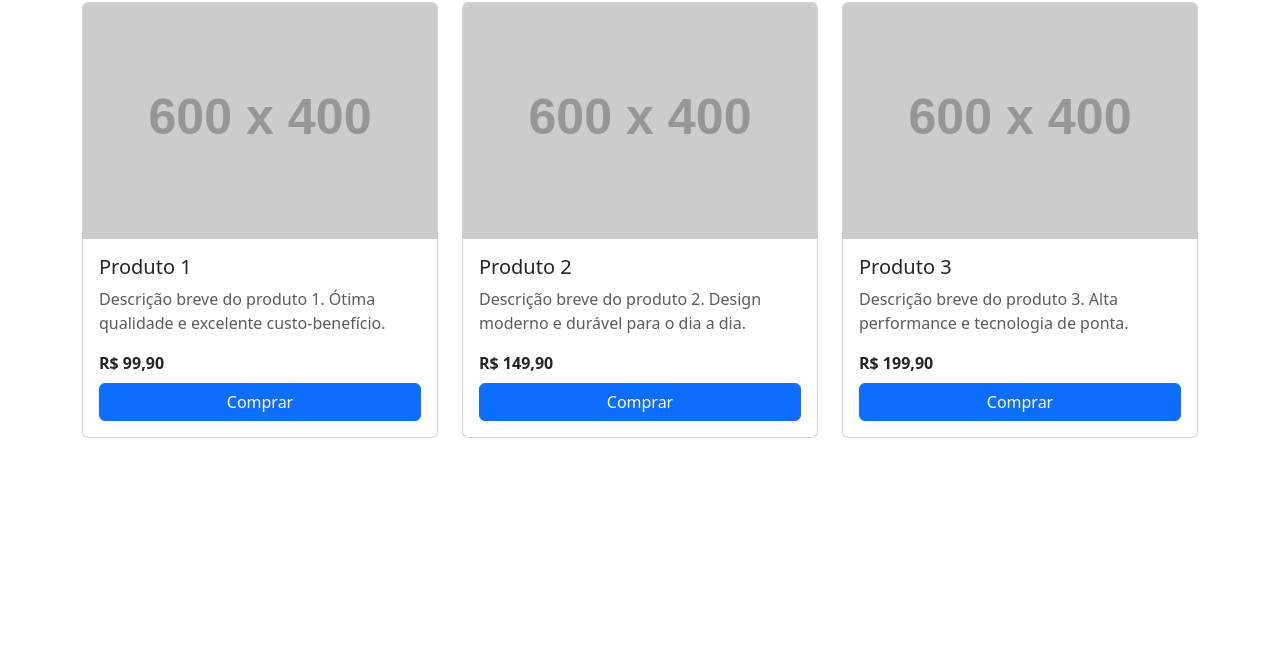
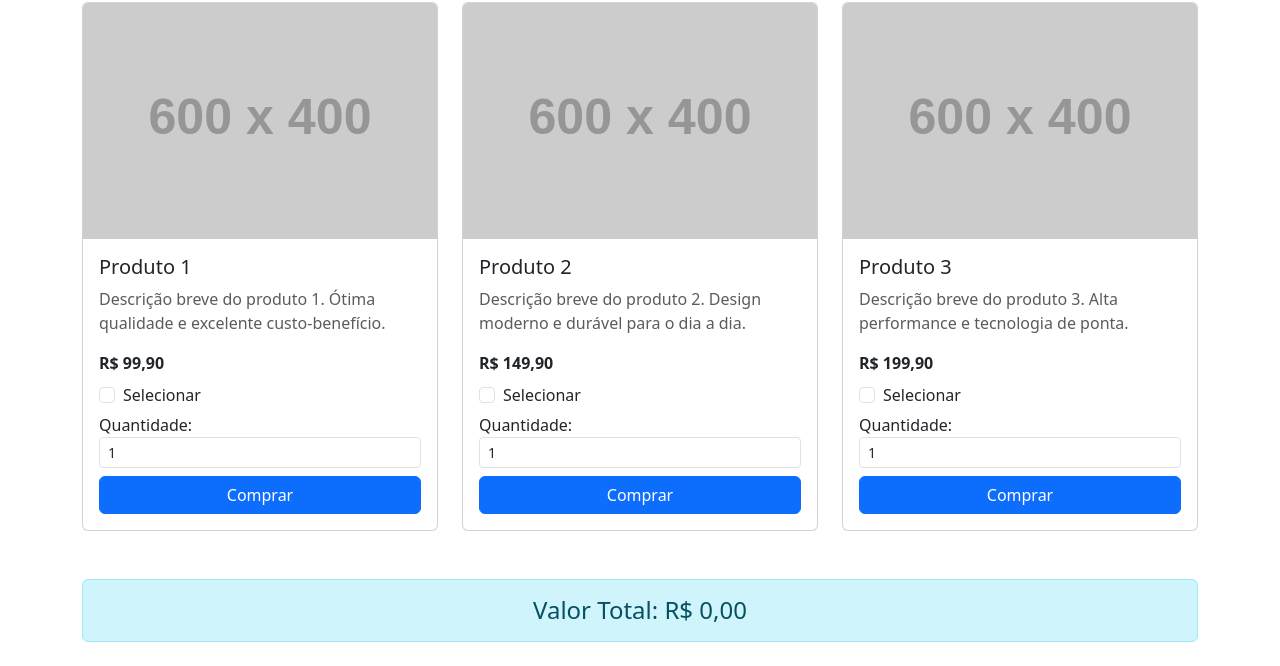
Before and after one commit to luiszampieron/senac-git-merge-example, a plain HTML site: page produtos.html in a window 1280 px wide. Shown: the part 174-840 px from the top of the page. Before the commit the page ends 800 px from the top, so only its background shows below. Drawn offline with nearby package versions, Linux system fonts and the light colour scheme; placeholder pictures from the web are drawn by us.

Commit message:
feat: atualiza layout de produtos para simulador

```diff
--- a/produtos.html
+++ b/produtos.html
@@ -40,6 +40,14 @@
                         <h5 class="card-title">Produto 1</h5>
                         <p class="card-text text-muted">Descrição breve do produto 1. Ótima qualidade e excelente custo-benefício.</p>
                         <p class="fw-bold mt-auto mb-2">R$ 99,90</p>
+                        <div class="mb-2">
+                            <div class="form-check">
+                                <input class="form-check-input item-produto" type="checkbox" value="99.90" id="check-produto1">
+                                <label class="form-check-label" for="check-produto1">Selecionar</label>
+                            </div>
+                            <label for="qtd-produto1" class="form-label mt-1 mb-0">Quantidade:</label>
+                            <input type="number" class="form-control form-control-sm qtd-produto" id="qtd-produto1" value="1" min="1">
+                        </div>
                         <a href="#" class="btn btn-primary">Comprar</a>
                     </div>
                 </div>
@@ -51,6 +59,14 @@
                         <h5 class="card-title">Produto 2</h5>
                         <p class="card-text text-muted">Descrição breve do produto 2. Design moderno e durável para o dia a dia.</p>
                         <p class="fw-bold mt-auto mb-2">R$ 149,90</p>
+                        <div class="mb-2">
+                            <div class="form-check">
+                                <input class="form-check-input item-produto" type="checkbox" value="149.90" id="check-produto2">
+                                <label class="form-check-label" for="check-produto2">Selecionar</label>
+                            </div>
+                            <label for="qtd-produto2" class="form-label mt-1 mb-0">Quantidade:</label>
+                            <input type="number" class="form-control form-control-sm qtd-produto" id="qtd-produto2" value="1" min="1">
+                        </div>
                         <a href="#" class="btn btn-primary">Comprar</a>
                     </div>
                 </div>
@@ -62,6 +78,14 @@
                         <h5 class="card-title">Produto 3</h5>
                         <p class="card-text text-muted">Descrição breve do produto 3. Alta performance e tecnologia de ponta.</p>
                         <p class="fw-bold mt-auto mb-2">R$ 199,90</p>
+                        <div class="mb-2">
+                            <div class="form-check">
+                                <input class="form-check-input item-produto" type="checkbox" value="199.90" id="check-produto3">
+                                <label class="form-check-label" for="check-produto3">Selecionar</label>
+                            </div>
+                            <label for="qtd-produto3" class="form-label mt-1 mb-0">Quantidade:</label>
+                            <input type="number" class="form-control form-control-sm qtd-produto" id="qtd-produto3" value="1" min="1">
+                        </div>
                         <a href="#" class="btn btn-primary">Comprar</a>
                     </div>
                 </div>
@@ -69,6 +93,12 @@
         </div>
     </div>
 
+    <div class="container my-4">
+        <div class="alert alert-info text-center">
+            <h4 class="mb-0">Valor Total: R$ <span id="valor-total">0,00</span></h4>
+        </div>
+    </div>
+
     <script src="https://cdn.jsdelivr.net/npm/bootstrap@5.3.0/dist/js/bootstrap.bundle.min.js"></script>
 </body>
 </html>
```
